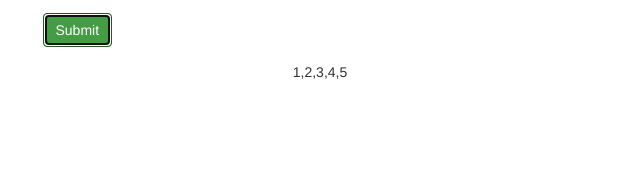
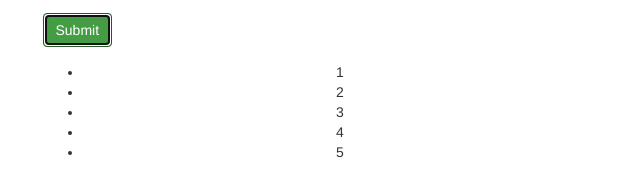
Before and after one commit to joeparsley/ping-pong, a plain HTML site: page index.html in a window 1280 px wide. Both pictures are taken after typing "5" into the empty fields and a click on the button "Submit". Shown: the part 131-326 px from the top of the page, without its empty margins (320-960 px from the left). Drawn offline with Linux system fonts and the light colour scheme.

Commit message:
add Front end logic to siplay counted numbers in a <ul>

```diff
--- a/index.html
+++ b/index.html
@@ -30,7 +30,7 @@
       </div>
       <div class="row">
         <div class="col-md-6 col-md-offset-3 text-center">
-        <p><span id="number-output"></span></p>
+        <ul><span id="number-output"></span></ul>
         </div>
       </div>
     </div>
--- a/js/scripts.js
+++ b/js/scripts.js
@@ -1,4 +1,15 @@
 //BACK-END-LOGIC:
+//replaces number divisible by 3 and replaces with "ping":
+// var divisibleByThree = function(input) {
+//    result = input.map(input) {
+//     if ((i+1) % 3 === 0 ) {
+//       return "ping";
+//   }
+//     return element;
+//   })
+//   return result;
+// };
+
 
 // Takes user input, turnts it into and Array and displays!
 var countToInput = function(input) {
@@ -12,7 +23,9 @@ var countToInput = function(input) {
 
 
 var pingPong = function(input){
- var output = countToInput(input)
+ var output ;
+ output = countToInput(input);
+
  return output;
 }
 
@@ -23,7 +36,10 @@ $(document).ready(function() {
   $('#user-form').submit(function(event) {
     event.preventDefault();
     var input = parseInt($('#number-input').val());
-    result = pingPong(input);
-    $('#number-output').text(result);
+    var result = pingPong(input);
+
+    result.forEach(function(element) {
+      $('#number-output').append( '<li>' + element + '</li>')
+    })
   });
 });
```
